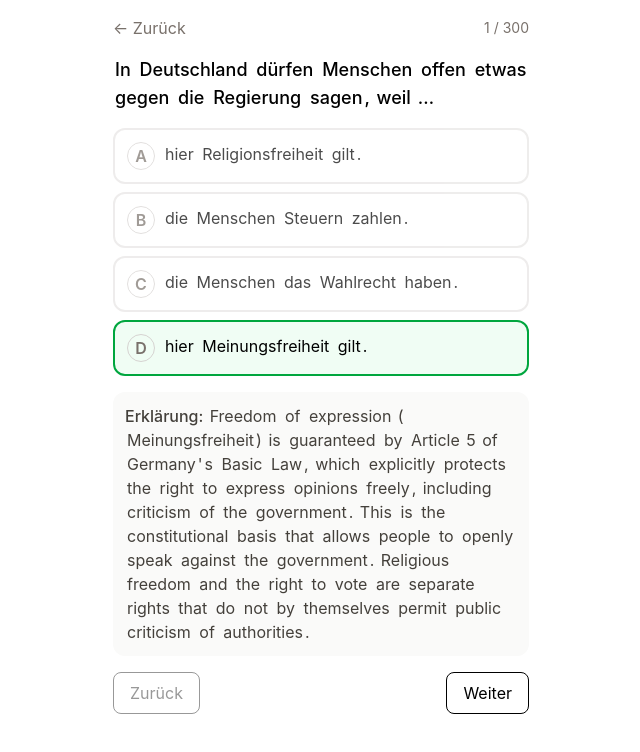
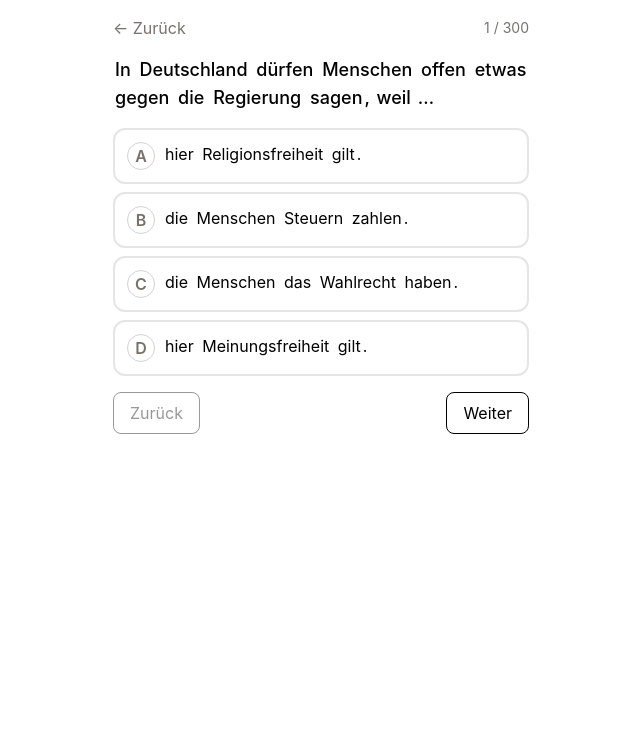
Before and after one commit to sudipidus/deutsch-lid, a React (Vite) app: page /#/study in a window 1280 px wide. Shown: the top 752 px of the page, without its empty margins (319-959 px from the left). Built offline with nearby package versions, Linux system fonts and the light colour scheme.

Commit message:
feat(app): Study mode lets the learner choose before revealing (no preselected answer)

```diff
--- a/src/routes/Study.tsx
+++ b/src/routes/Study.tsx
@@ -1,6 +1,6 @@
 import { useMemo, useState } from "react";
 import { Link } from "react-router-dom";
-import { questions } from "../lib/data.js";
+import { questions, questionKey } from "../lib/data.js";
 import { useAppStore } from "../lib/store.js";
 import { QuestionCard } from "../components/QuestionCard.js";
 
@@ -11,7 +11,13 @@ export function Study() {
     [bundesland],
   );
   const [i, setI] = useState(0);
+  // Local, non-persisted choices: the learner picks an answer themselves and
+  // only then sees the correct one + explanation. (Practice mode is the
+  // persisted/graded variant.)
+  const [answers, setAnswers] = useState<Record<string, number>>({});
   const q = list[i];
+  const key = questionKey(q);
+  const selected = answers[key] ?? null;
 
   return (
     <div className="mx-auto max-w-md space-y-4 p-4">
@@ -19,7 +25,13 @@ export function Study() {
         <Link to="/" className="text-stone-500">← Zurück</Link>
         <span className="text-sm text-stone-500">{i + 1} / {list.length}</span>
       </div>
-      <QuestionCard question={q} interactive selected={q.answerIndex} onSelect={() => {}} reveal />
+      <QuestionCard
+        question={q}
+        interactive
+        selected={selected}
+        onSelect={(idx) => setAnswers((a) => ({ ...a, [key]: idx }))}
+        reveal={selected !== null}
+      />
       <div className="flex justify-between">
         <button type="button" disabled={i === 0} onClick={() => setI((n) => n - 1)} className="rounded-lg border px-4 py-2 disabled:opacity-40">Zurück</button>
         <button type="button" disabled={i === list.length - 1} onClick={() => setI((n) => n + 1)} className="rounded-lg border px-4 py-2 disabled:opacity-40">Weiter</button>
```
Also changed, not shown: 1 other file (tests, documents, lock files or other folders).
